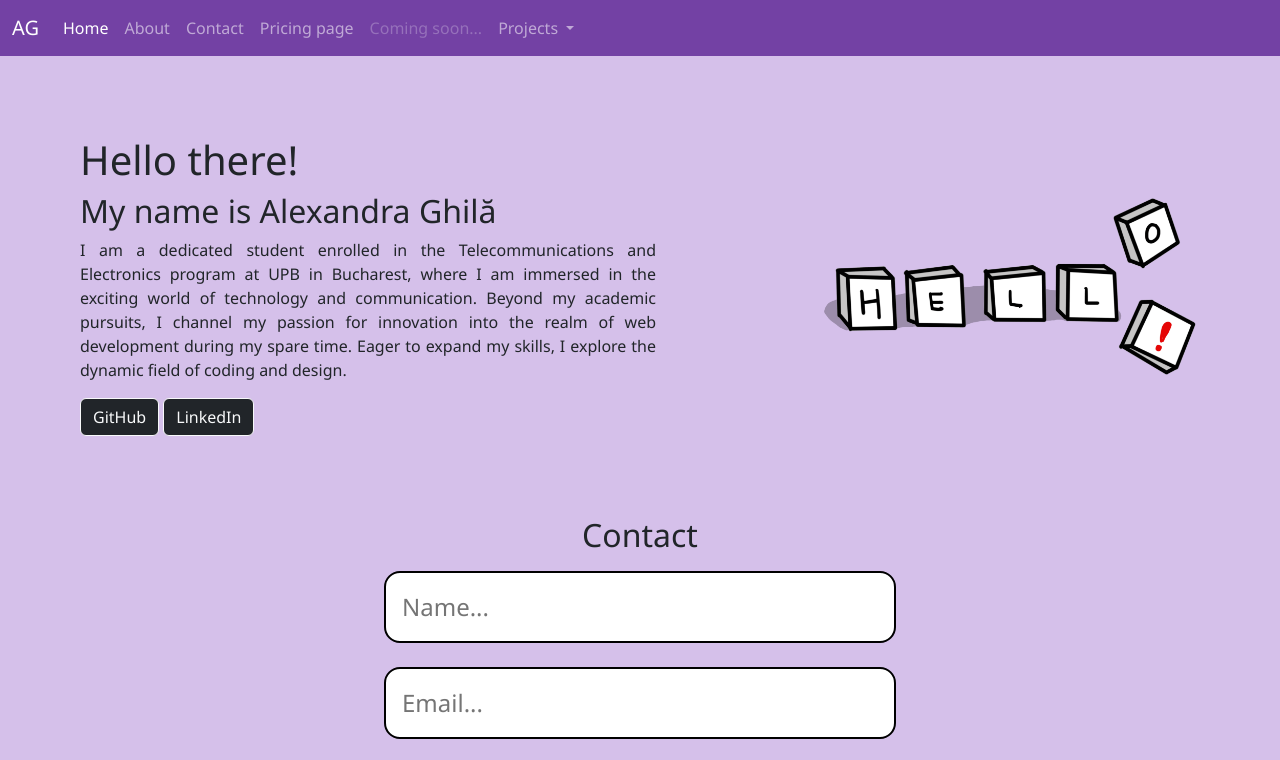
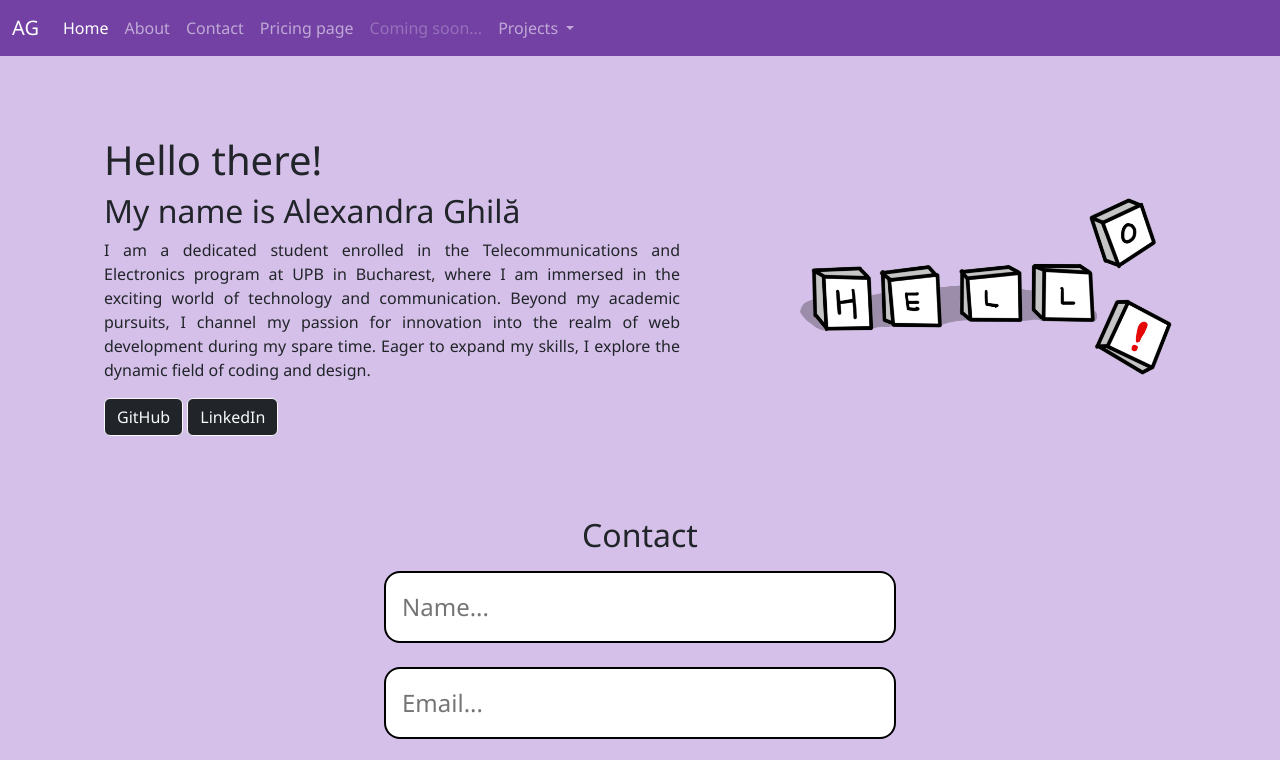
Before and after one commit to alexandraghila/responsive-project, a plain HTML site: page index.html in a window 1280 px wide. Shown: the top 760 px of the page. Drawn offline with nearby package versions, Linux system fonts and the light colour scheme.

Commit message:
image bugs fixed

```diff
--- a/style.css
+++ b/style.css
@@ -36,6 +36,7 @@ main {
   align-items: center;
   justify-content: center;
   padding: 5rem;
+  flex-wrap: wrap-reverse;
 }
 
 .bio {
@@ -46,7 +47,7 @@ main {
 .picture img {
   align-items: center;
   width: 30vw;
-  margin-left: 10rem;
+  margin-left: 7rem;
 }
 
 footer {
```
